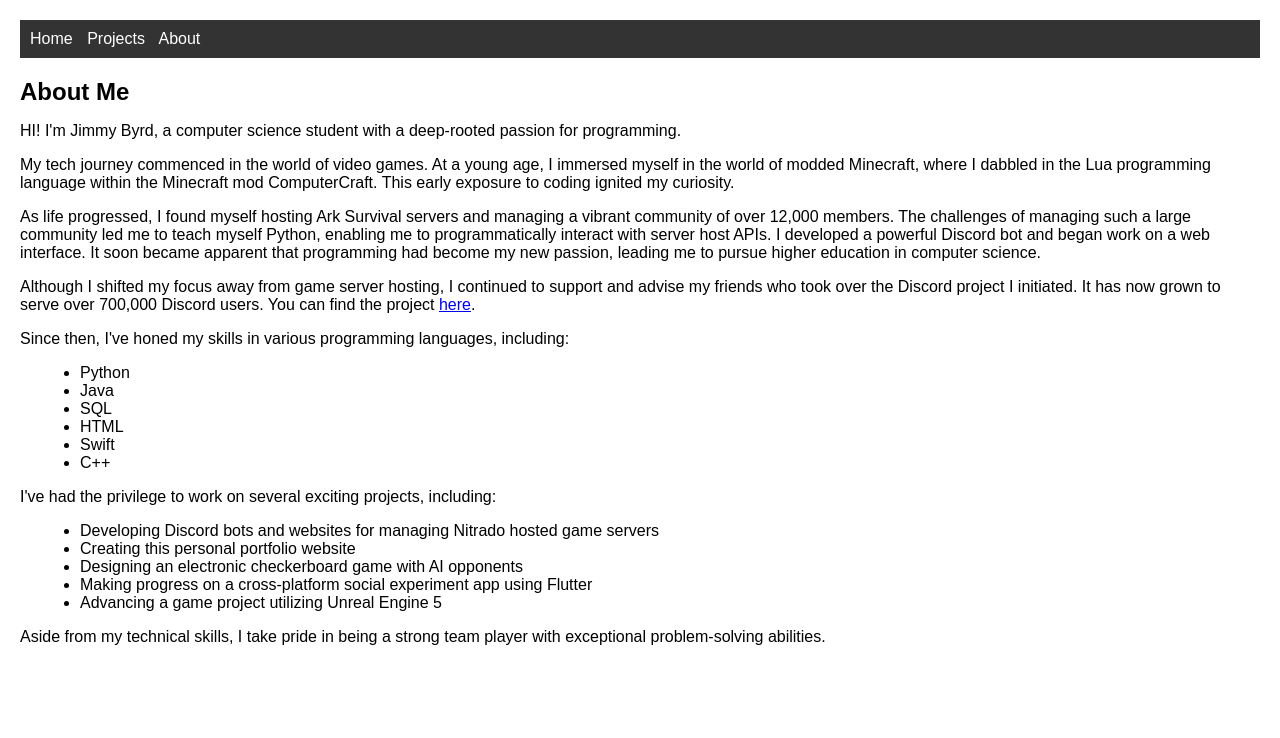
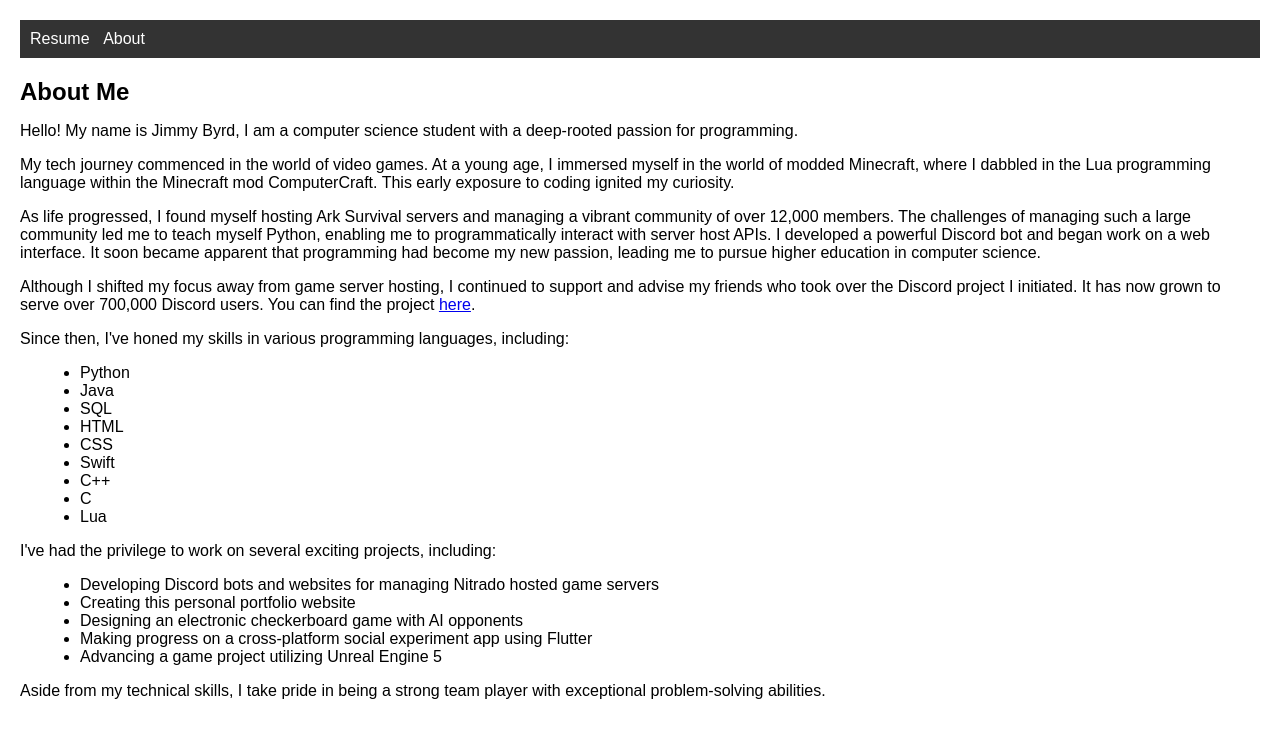
Before and after one commit to jaybyrd3/app_portfolio, a Flask app: page /about in a window 1280 px wide. Shown: the top 738 px of the page. Run offline with Flask 2, Linux system fonts and the light colour scheme.

Commit message:
Update about.html

```diff
--- a/templates/about.html
+++ b/templates/about.html
@@ -36,13 +36,12 @@
 </head>
 <body>
     <nav>
-        <a href="{{ url_for('home') }}">Home</a>
-        <a href="{{ url_for('projects') }}">Projects</a>
+        <a href="{{ url_for('resume') }}">Resume</a>
         <a href="{{ url_for('about') }}">About</a>
     </nav>
     <div>
         <h1>About Me</h1>
-        <p>HI! I'm Jimmy Byrd, a computer science student with a deep-rooted passion for programming.</p>
+        <p>Hello! My name is Jimmy Byrd, I am a computer science student with a deep-rooted passion for programming.</p>
         <p>My tech journey commenced in the world of video games. At a young age, I immersed myself in the world of modded Minecraft, where I dabbled in the Lua programming language within the Minecraft mod ComputerCraft. This early exposure to coding ignited my curiosity.</p>
         <p>As life progressed, I found myself hosting Ark Survival servers and managing a vibrant community of over 12,000 members. The challenges of managing such a large community led me to teach myself Python, enabling me to programmatically interact with server host APIs. I developed a powerful Discord bot and began work on a web interface. It soon became apparent that programming had become my new passion, leading me to pursue higher education in computer science.</p>
         <p>Although I shifted my focus away from game server hosting, I continued to support and advise my friends who took over the Discord project I initiated. It has now grown to serve over 700,000 Discord users. You can find the project <a href="https://www.helenabot.com/contact-us">here</a>.</p>
@@ -52,8 +51,11 @@
             <li>Java</li>
             <li>SQL</li>
             <li>HTML</li>
+            <li>CSS</li>
             <li>Swift</li>
             <li>C++</li>
+            <li>C</li>
+            <li>Lua</li>
         </ul>
         <p>I've had the privilege to work on several exciting projects, including:</p>
         <ul>
```
